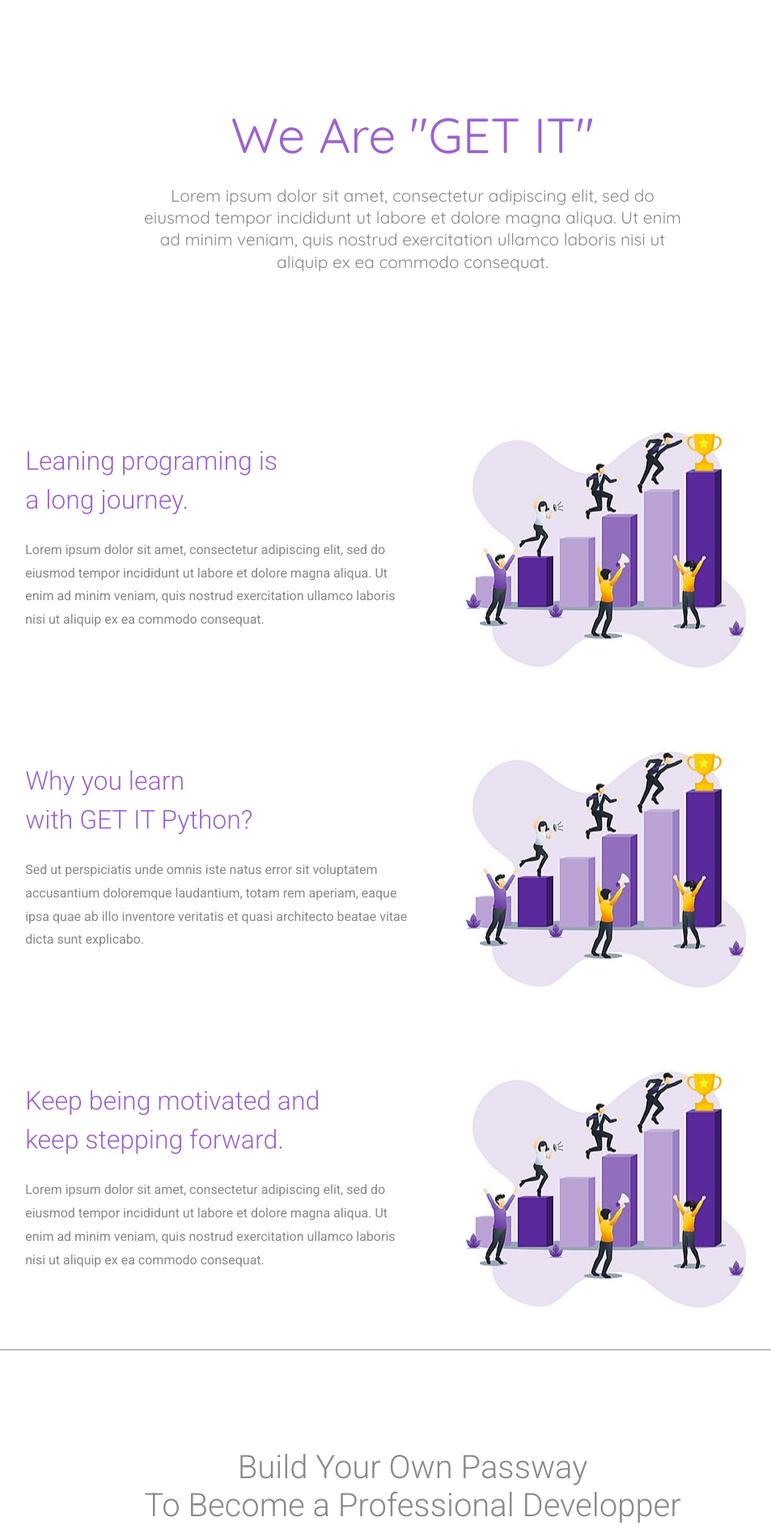
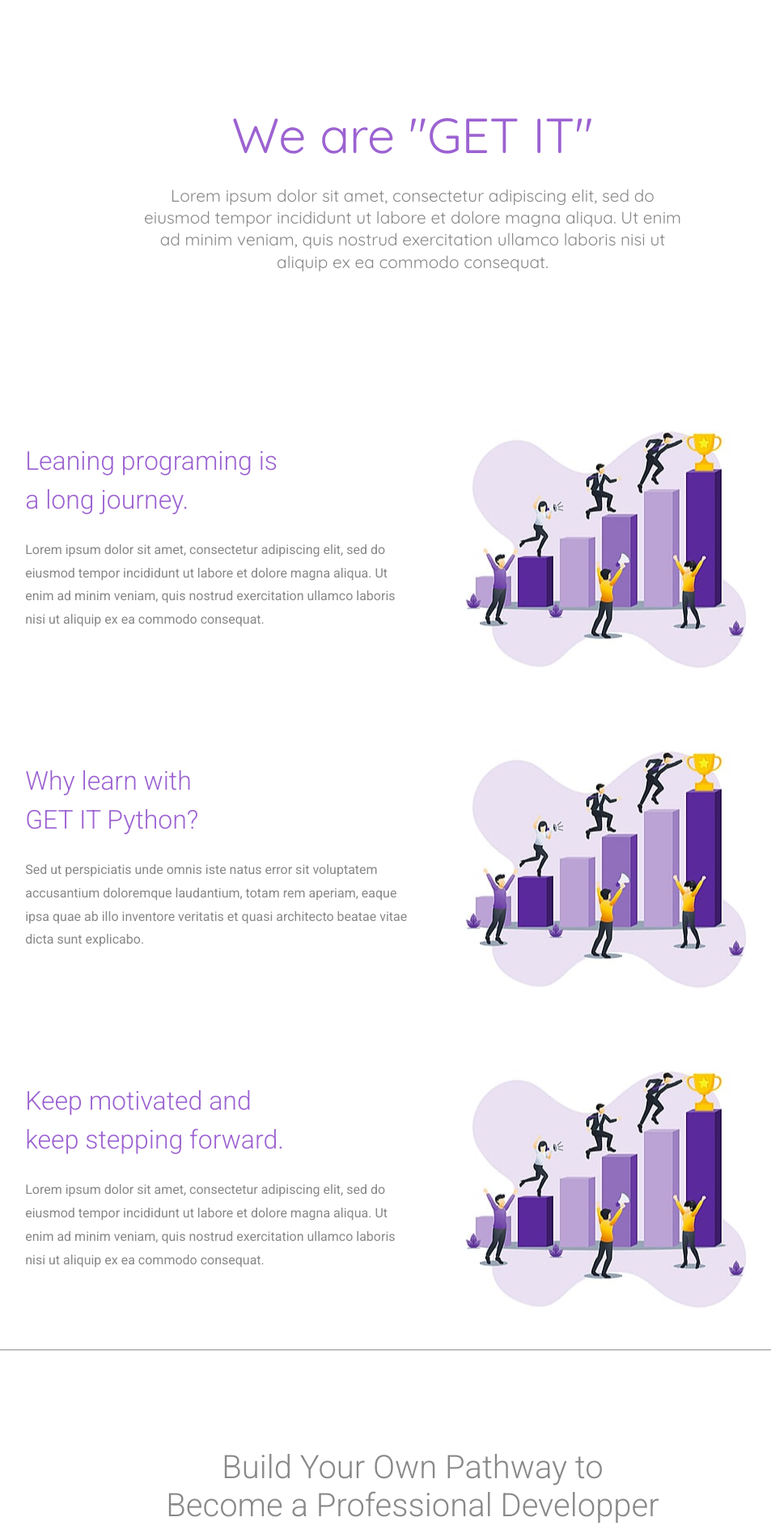
Before and after one commit to LudoNZ/IT6006_Project, a Django app: page /about/ in a window 1280 px wide. Shown: the part 102-1991 px from the top of the page at 81% size, without its empty margins (130-1083 px from the left). Run offline with Django 4.2, Linux system fonts and the light colour scheme; some libraries are stand-ins or nearby versions.

Commit message:
collect spelling

```diff
--- a/GroupDjango/pages/templates/pages/about.html
+++ b/GroupDjango/pages/templates/pages/about.html
@@ -9,7 +9,7 @@
         <div class="container">
             <div class="center_container">
             <div>
-                <h1 class="about_top_h">We Are "GET IT"</h1>
+                <h1 class="about_top_h">We are "GET IT"</h1>
             </div>
             <div class="about_p_container">
                 <p>Lorem ipsum dolor sit amet, consectetur adipiscing elit,
@@ -38,7 +38,7 @@
     <section class="container">
         <div class="ad_container">
             <div class="box_text">
-            <h2 class="about_middle_title">Why you learn<br>with GET IT Python? </h2>
+            <h2 class="about_middle_title">Why learn with<br>GET IT Python? </h2>
             <p class="ad_p">Sed ut perspiciatis unde omnis iste natus error sit voluptatem accusantium
                 doloremque laudantium, totam rem aperiam, eaque ipsa quae ab illo inventore
                 veritatis et quasi architecto beatae vitae dicta sunt explicabo.</p>
@@ -49,7 +49,7 @@
     <section class="container">
         <div class="ad_container">
             <div class="box_text">
-            <h2 class="about_middle_title">Keep being  motivated and<br>keep stepping forward. </h2>
+            <h2 class="about_middle_title">Keep motivated and<br>keep stepping forward. </h2>
             <p class="ad_p">Lorem ipsum dolor sit amet, consectetur adipiscing elit,
                 sed do eiusmod tempor incididunt ut labore et dolore magna aliqua.
                 Ut enim ad minim veniam, quis nostrud exercitation ullamco laboris
@@ -64,8 +64,8 @@
     <!-- GET IT - Many benefits -->
     <section class="container">
         <div class="points_container">
-          <h1 class="about_points_title">Build Your Own Passway<br>To Become a Professional Developper</h1>
-          <p>GET IT PYTHON is a wonderful tool to help studying until you get to goal.</p>
+          <h1 class="about_points_title">Build Your Own Pathway to<br>Become a Professional Developper</h1>
+          <p>GET IT PYTHON is a wonderful tool to help you study to achieve your goal.</p>
 
           <div class="about_points_flex">
             <div class="about_point">
@@ -86,7 +86,7 @@
             </div>
             <div class="about_point">
                 <i class="fas fa-user-tie" id="benefit_icon"></i>
-                <h2 class="about_point_heading">Job Surports</h2>
+                <h2 class="about_point_heading">Job Support</h2>
                 <p class="about_points_p">Lorem ipsum dolor sit amet, consectetur adipiscing elit,
                     sed do eiusmod tempor incididunt ut labore et dolore magna aliqua.
                     Ut enim ad minim veniam, quis nostrud exercitation ullamco laboris
@@ -110,7 +110,7 @@
             </div>
             <div class="about_point">
                 <i class="fas fa-headset" id="benefit_icon"></i>
-                <h2 class="about_point_heading">User Surports</h2>
+                <h2 class="about_point_heading">User Support</h2>
                 <p class="about_points_p">Lorem ipsum dolor sit amet, consectetur adipiscing elit,
                     sed do eiusmod tempor incididunt ut labore et dolore magna aliqua.
                     Ut enim ad minim veniam, quis nostrud exercitation ullamco laboris
--- a/GroupDjango/pages/templates/pages/home.html
+++ b/GroupDjango/pages/templates/pages/home.html
@@ -59,7 +59,7 @@
               sed do eiusmod.</p>
           </div>
           <div class=" point" id="point3">
-            <h2 class="point_heading">Job Surports</h2>
+            <h2 class="point_heading">Job Support</h2>
             <p class="points_p">Lorem ipsum dolor sit amet, consectetur adipiscing elit.</p>
           </div>
         </div>
```
